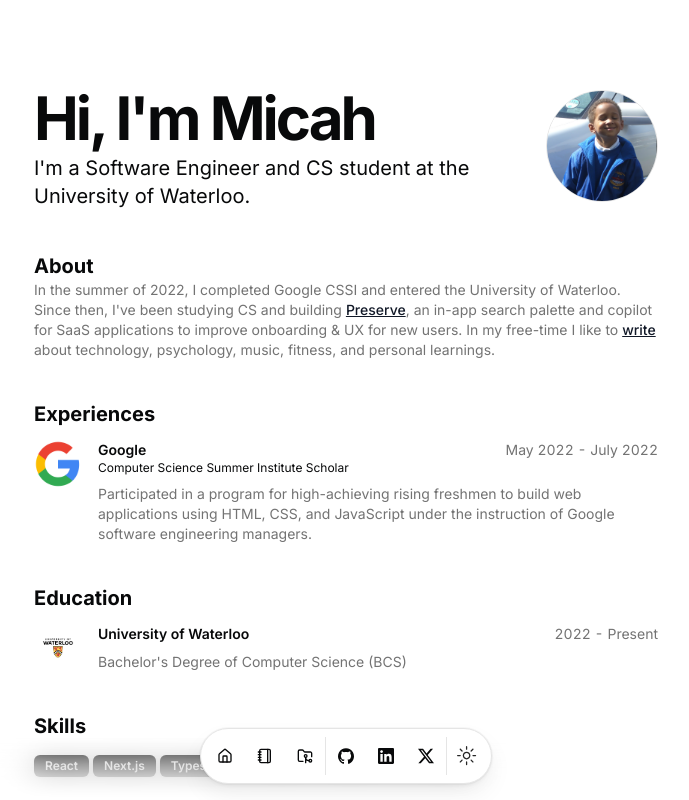
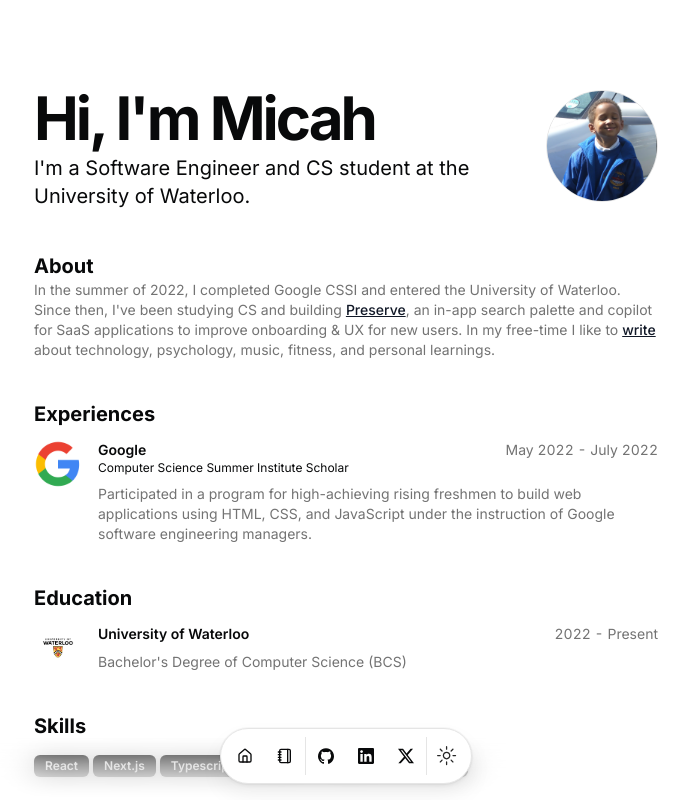
Before and after one commit to micahomnd/micah.com, a Next.js app: page / in a window 1280 px wide. Shown: the top 800 px of the page, without its empty margins (294-983 px from the left). Built offline with nearby package versions, Linux system fonts and the light colour scheme.

Commit message:
temporarily remove project writings, and remove projects dir from navbar

```diff
--- a/src/components/navbar.tsx
+++ b/src/components/navbar.tsx
@@ -53,7 +53,7 @@
             </TooltipContent>
           </Tooltip>
         </DockIcon>
-        <DockIcon>
+        {/* <DockIcon>
           <Tooltip>
             <TooltipTrigger asChild>
               <Link
@@ -70,7 +70,7 @@
               <p>Projects</p>
             </TooltipContent>
           </Tooltip>
-        </DockIcon>
+        </DockIcon> */}
         <Separator orientation="vertical" className="h-full" />
         {Object.entries(DATA.contact.social).map(([name, social]) => (
           <DockIcon key={name}>
```
Also changed, not shown: content/blog/why-a-weblog.mdx (renamed from content/blog/hello-world.mdx).
